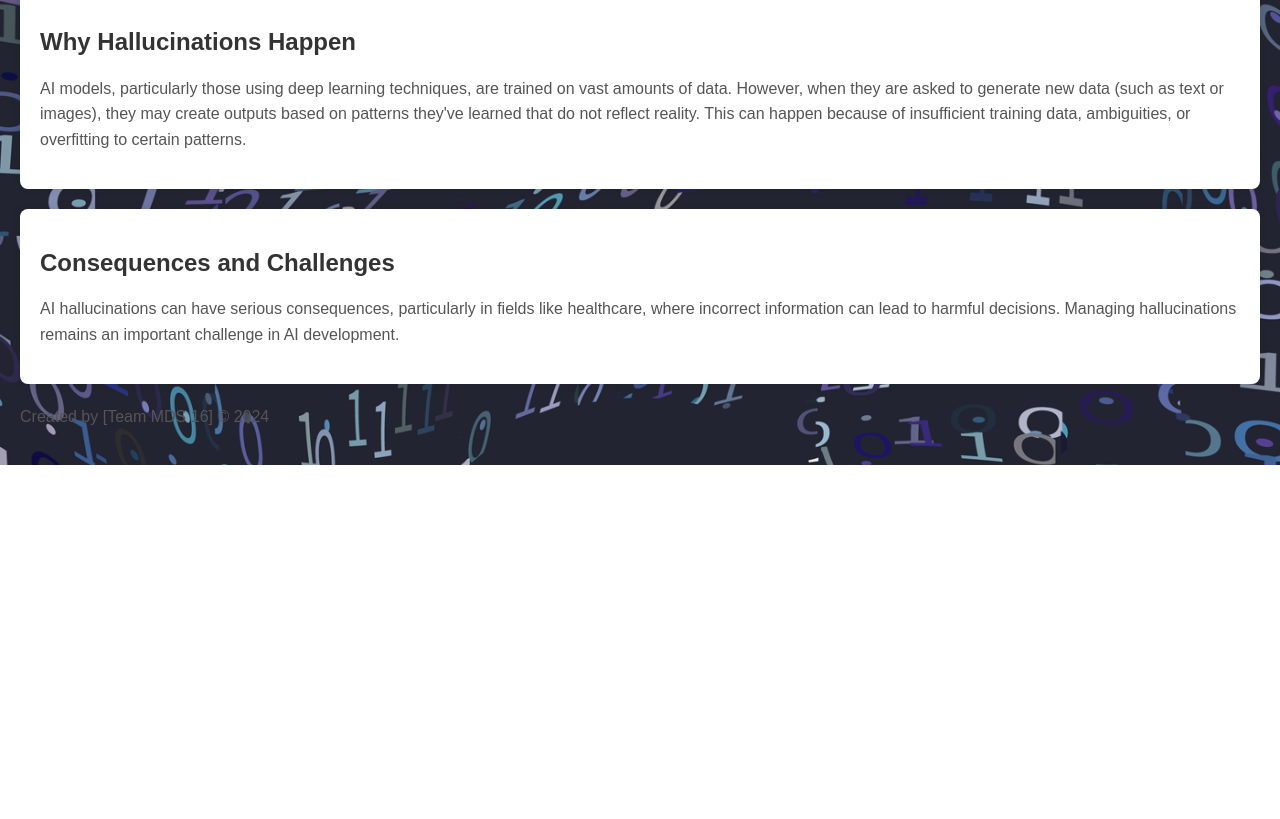
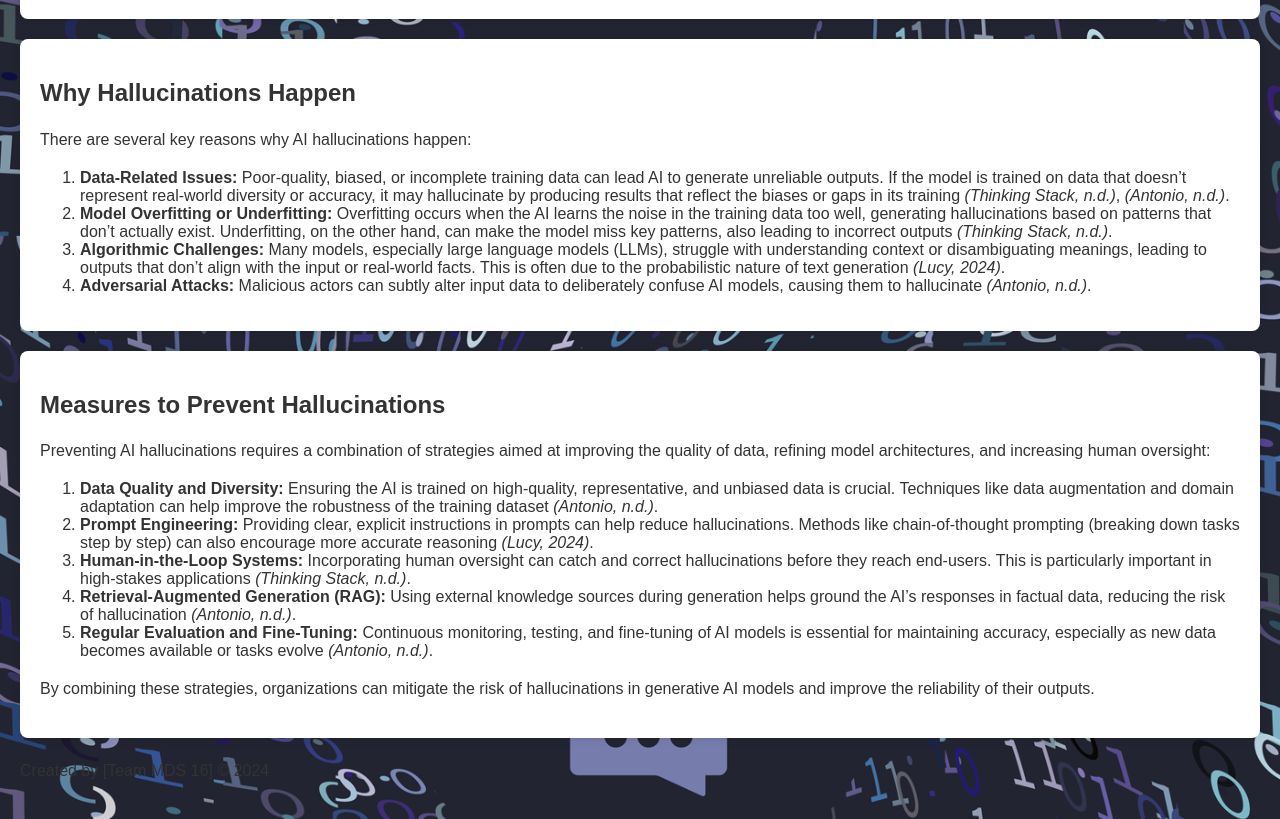
Before and after one commit to minhui0115/FIT3164, a plain HTML site: page index.html in a window 1280 px wide. Shown: the part 587-1406 px from the top of the page. Before the commit the page ends 1052 px from the top, so only its background shows below. Drawn offline with Linux system fonts and the light colour scheme.

Commit message:
update content

```diff
--- a/index.html
+++ b/index.html
@@ -37,8 +37,12 @@
         }
         p {
             line-height: 1.6;
-            color: #555;
+            color: #333;
         }
+        ul, ol {
+            color: #333;
+        }
+
     </style>
 </head>
 <body>
@@ -48,7 +52,10 @@
 
     <section>
         <h2>Definition</h2>
-        <p>In the context of artificial intelligence (AI), "hallucination" refers to situations where a machine learning model, such as a language model or image generator, produces information that seems plausible but is factually incorrect or nonsensical.</p>
+        <p>In the context of generative AI, hallucinations refer to instances where an AI model generates outputs that are either factually incorrect, nonsensical, or not grounded in reality.
+            For example, in natural language models like GPT, a hallucination might be a fabricated fact or citation. In computer vision, it might be the identification of nonexistent objects in images
+            (Thinking Stack, n.d.)(Antonio, n.d.). Hallucinations pose a significant challenge, especially when AI systems are used in critical domains like healthcare, finance, or autonomous
+            driving. </p>
     </section>
 
     <section>
@@ -62,13 +69,47 @@
 
     <section>
         <h2>Why Hallucinations Happen</h2>
-        <p>AI models, particularly those using deep learning techniques, are trained on vast amounts of data. However, when they are asked to generate new data (such as text or images), they may create outputs based on patterns they've learned that do not reflect reality. This can happen because of insufficient training data, ambiguities, or overfitting to certain patterns.</p>
+        <p>There are several key reasons why AI hallucinations happen:</p>
+        <ol>
+            <li>
+                <strong>Data-Related Issues:</strong> Poor-quality, biased, or incomplete training data can lead AI to generate unreliable outputs. If the model is trained on data that doesn’t represent real-world diversity or accuracy, it may hallucinate by producing results that reflect the biases or gaps in its training <em>(Thinking Stack, n.d.)</em>, <em>(Antonio, n.d.)</em>.
+            </li>
+            <li>
+                <strong>Model Overfitting or Underfitting:</strong> Overfitting occurs when the AI learns the noise in the training data too well, generating hallucinations based on patterns that don’t actually exist. Underfitting, on the other hand, can make the model miss key patterns, also leading to incorrect outputs <em>(Thinking Stack, n.d.)</em>.
+            </li>
+            <li>
+                <strong>Algorithmic Challenges:</strong> Many models, especially large language models (LLMs), struggle with understanding context or disambiguating meanings, leading to outputs that don’t align with the input or real-world facts. This is often due to the probabilistic nature of text generation <em>(Lucy, 2024)</em>.
+            </li>
+            <li>
+                <strong>Adversarial Attacks:</strong> Malicious actors can subtly alter input data to deliberately confuse AI models, causing them to hallucinate <em>(Antonio, n.d.)</em>.
+            </li>
+        </ol>
     </section>
 
+
     <section>
-        <h2>Consequences and Challenges</h2>
-        <p>AI hallucinations can have serious consequences, particularly in fields like healthcare, where incorrect information can lead to harmful decisions. Managing hallucinations remains an important challenge in AI development.</p>
+        <h2>Measures to Prevent Hallucinations</h2>
+        <p>Preventing AI hallucinations requires a combination of strategies aimed at improving the quality of data, refining model architectures, and increasing human oversight:</p>
+        <ol>
+            <li>
+                <strong>Data Quality and Diversity:</strong> Ensuring the AI is trained on high-quality, representative, and unbiased data is crucial. Techniques like data augmentation and domain adaptation can help improve the robustness of the training dataset <em>(Antonio, n.d.)</em>.
+            </li>
+            <li>
+                <strong>Prompt Engineering:</strong> Providing clear, explicit instructions in prompts can help reduce hallucinations. Methods like chain-of-thought prompting (breaking down tasks step by step) can also encourage more accurate reasoning <em>(Lucy, 2024)</em>.
+            </li>
+            <li>
+                <strong>Human-in-the-Loop Systems:</strong> Incorporating human oversight can catch and correct hallucinations before they reach end-users. This is particularly important in high-stakes applications <em>(Thinking Stack, n.d.)</em>.
+            </li>
+            <li>
+                <strong>Retrieval-Augmented Generation (RAG):</strong> Using external knowledge sources during generation helps ground the AI’s responses in factual data, reducing the risk of hallucination <em>(Antonio, n.d.)</em>.
+            </li>
+            <li>
+                <strong>Regular Evaluation and Fine-Tuning:</strong> Continuous monitoring, testing, and fine-tuning of AI models is essential for maintaining accuracy, especially as new data becomes available or tasks evolve <em>(Antonio, n.d.)</em>.
+            </li>
+        </ol>
+        <p>By combining these strategies, organizations can mitigate the risk of hallucinations in generative AI models and improve the reliability of their outputs.</p>
     </section>
+
 
     <footer>
         <p>Created by [Team MDS 16] &copy; 2024</p>
```
